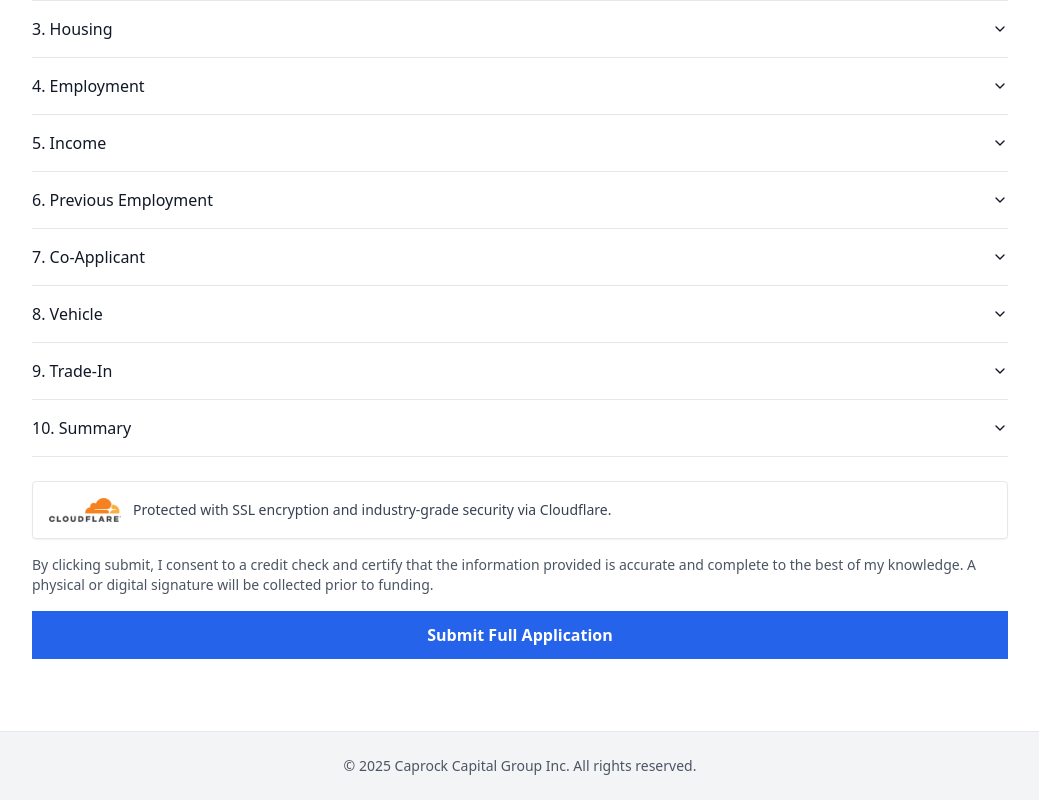
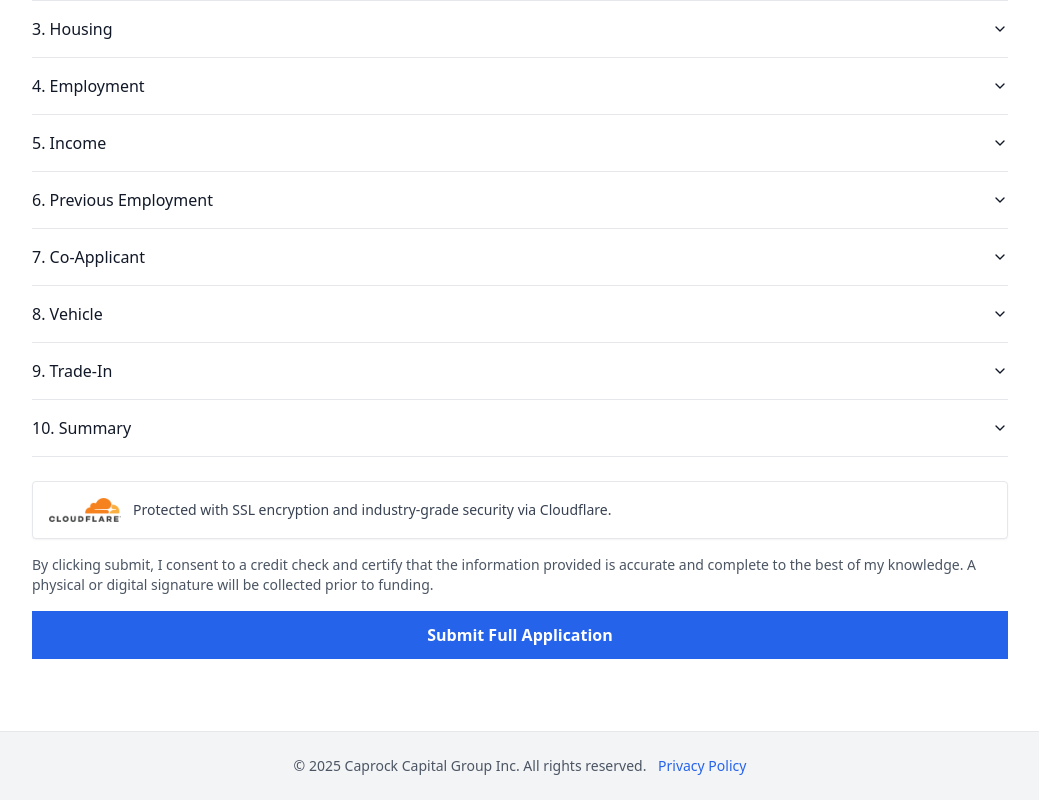
Before and after one commit to rbhullar2000/caprock-site, a Next.js app: page /full-application in a window 1280 px wide. Shown: the part 653-1453 px from the top of the page, without its empty margins (120-1159 px from the left). Built offline with nearby package versions, Linux system fonts and the light colour scheme.

Commit message:
Update Footer.tsx

```diff
--- a/app/components/Footer.tsx
+++ b/app/components/Footer.tsx
@@ -1,7 +1,15 @@
 export default function Footer() {
   return (
     <footer className="bg-gray-100 text-center text-sm text-gray-600 py-6 mt-12 border-t">
-      <p>© {new Date().getFullYear()} Caprock Capital Group Inc. All rights reserved.</p>
+      <p>
+        © {new Date().getFullYear()} Caprock Capital Group Inc. All rights reserved.{' '}
+        <a
+          href="/privacy-policy"
+          className="text-blue-600 hover:underline ml-2"
+        >
+          Privacy Policy
+        </a>
+      </p>
     </footer>
   );
 }
```
